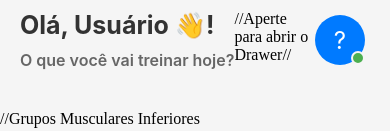
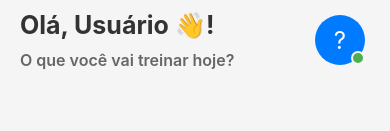
Before and after one commit to 777-JG/Tela_Login, a React Native app: screen /Home in a window 390 px wide. Shown: the top 131 px of the page. Built offline with nearby package versions, Linux system fonts and the light colour scheme.

Commit message:
coments error check

```diff
--- a/src/pages/Home/index.tsx
+++ b/src/pages/Home/index.tsx
@@ -18,7 +18,9 @@ import { Ionicons } from "@expo/vector-icons";
 import BottomNavigation from "../../components/BottomNavigation";
 
 const DRAWER_WIDTH = Dimensions.get("window").width * 0.7;
-//Função Membrs Superiores
+{
+  /*Função Membros Superiores*/
+}
 const upperBodyParts = [
   {
     id: "1",
@@ -51,7 +53,9 @@ const upperBodyParts = [
     color: "#D4A5A5",
   },
 ];
-//Função Membros Inferiores
+{
+  /*Função Membros Inferiores*/
+}
 const lowerBodyParts = [
   {
     id: "6",
@@ -85,7 +89,9 @@ export default function Home({ navigation }: { navigation: any }) {
   const [userName, setUsername] = useState("");
   const [email, setEmail] = useState("");
 
-  //Função para Mostrar Nome do Usuário
+  {
+    /*Efeito para buscar dados do usuário logado*/
+  }
   useEffect(() => {
     const fetchUserData = async () => {
       const {
@@ -116,7 +122,11 @@ export default function Home({ navigation }: { navigation: any }) {
 
     fetchUserData();
   }, []);
-  //Função para Abrir Drawer
+  {
+    {
+      /*Função para Abrir Drawer*/
+    }
+  }
   const openDrawer = () => {
     setIsDrawerVisible(true);
     Animated.timing(slideAnim, {
@@ -125,7 +135,8 @@ export default function Home({ navigation }: { navigation: any }) {
       useNativeDriver: true,
     }).start();
   };
-  //Função para fechar Drawer
+  {
+  }
   const closeDrawer = () => {
     Animated.timing(slideAnim, {
       toValue: DRAWER_WIDTH,
@@ -135,7 +146,8 @@ export default function Home({ navigation }: { navigation: any }) {
       setIsDrawerVisible(false);
     });
   };
-  //Ícones no Drawer
+  {
+  }
   const menuItems = [
     {
       icon: (
@@ -181,7 +193,11 @@ export default function Home({ navigation }: { navigation: any }) {
     },
   ];
 
-  //Cards de grupos Musculares
+  {
+    {
+      /*Cards de grupos Musculares*/
+    }
+  }
   const renderBodyPart = ({ item }: { item: any }) => (
     <TouchableOpacity
       style={[styles.bodyPartCard, { backgroundColor: item.color }]}
@@ -215,7 +231,7 @@ export default function Home({ navigation }: { navigation: any }) {
                 O que você vai treinar hoje?
               </Text>
             </View>
-            //Aperte para abrir o Drawer//
+            {/*Aperte para abrir o Drawer*/}
             <TouchableOpacity style={styles.profileButton} onPress={openDrawer}>
               <View style={styles.profileImageContainer}>
                 <View style={styles.profileImage}>
@@ -228,7 +244,7 @@ export default function Home({ navigation }: { navigation: any }) {
             </TouchableOpacity>
           </View>
         </View>
-        //Grupos Musculares Inferiores
+        {/*Grupos Musculares Inferiores*/}
         <View style={styles.bodyPartSelector}>
           <Text style={styles.sectionTitle}>Membros Superiores</Text>
           <FlatList
@@ -240,7 +256,7 @@ export default function Home({ navigation }: { navigation: any }) {
             contentContainerStyle={styles.bodyPartList}
           />
         </View>
-        //Grupos Musculares Superiores
+        {/*Grupos Musculares Superiores*/}
         <View style={styles.bodyPartSelector}>
           <Text style={styles.sectionTitle}>Membros Inferiores</Text>
           <FlatList
@@ -252,7 +268,7 @@ export default function Home({ navigation }: { navigation: any }) {
             contentContainerStyle={styles.bodyPartList}
           />
         </View>
-        //Sessão para personalizar treino
+        {/*Sessão para personalizar treino*/}
         <View style={styles.workoutSection}>
           <Text style={styles.sectionTitle}>Treino Personalizado</Text>
           <TouchableOpacity
@@ -285,7 +301,7 @@ export default function Home({ navigation }: { navigation: any }) {
         </View>
       </ScrollView>
       <BottomNavigation currentRoute="Home" />
-      //Quando o drawer está aberto
+      {/*Quando o drawer está aberto*/}
       <Modal
         visible={isDrawerVisible}
         transparent
@@ -305,7 +321,7 @@ export default function Home({ navigation }: { navigation: any }) {
               },
             ]}
           >
-            //Círculo do perfil
+            {/*Círculo do perfil*/}
             <View style={styles.drawerHeader}>
               <View style={styles.drawerProfileImage}>
                 <Text style={styles.drawerProfile}>
```
